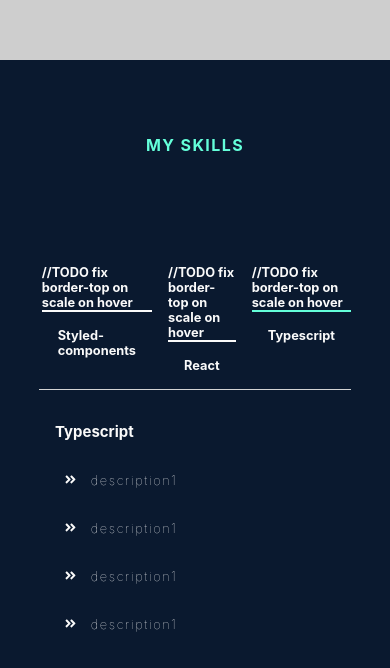
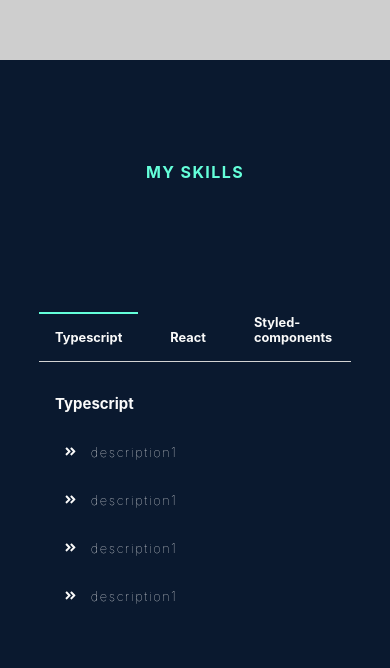
Before and after one commit to Maciejlys/portfolio, a React (Create React App) app: page / in a window 390 px wide. Shown: the part 2501-3169 px from the top of the page. Built offline with nearby package versions, Linux system fonts and the light colour scheme.

Commit message:
fixed small screen hover

```diff
--- a/src/components/SkillsTabs/SkillTabsElements.tsx
+++ b/src/components/SkillsTabs/SkillTabsElements.tsx
@@ -32,10 +32,13 @@
   border-right: 1px solid lightgray;
 
   @media (max-width: 960px) {
-    flex-direction: row-reverse;
+    flex-direction: row;
     border-bottom: 1px solid lightgray;
     border-right: none;
     min-width: 300px;
+    align-items: flex-end;
+    height: 70px;
+    justify-content: flex-start;
     overflow-x: auto;
     overflow-y: hidden;
   }
@@ -47,14 +50,15 @@
 
 export const SkillButton = styled(motion.div)<SkillButtonProps>`
   padding: 1rem;
-
   cursor: pointer;
   border-left: ${({ active }) =>
     active ? "2px solid #64ffda" : "2px solid transparent"};
+
   @media (max-width: 960px) {
-    flex-direction: row-reverse;
+    flex-direction: row;
     border-left: none;
-    border-top: ${({ active }) => (active ? "2px solid #64ffda" : "2px solid")};
+    border-top: ${({ active }) =>
+      active ? "2px solid #64ffda" : "2px solid transparent"};
   }
 `;
 export const SkillInfo = styled(motion.div)`
--- a/src/components/SkillsTabs/index.tsx
+++ b/src/components/SkillsTabs/index.tsx
@@ -45,7 +45,6 @@
           <SkillButtonWrapper>
             {allSkills.map((item, index) => (
               <OnHoverScaleWithTopMotionClickable key={index}>
-                //TODO fix border-top on scale on hover
                 <SkillButton
                   onClick={() => setValue(index)}
                   active={index === value}>
```
